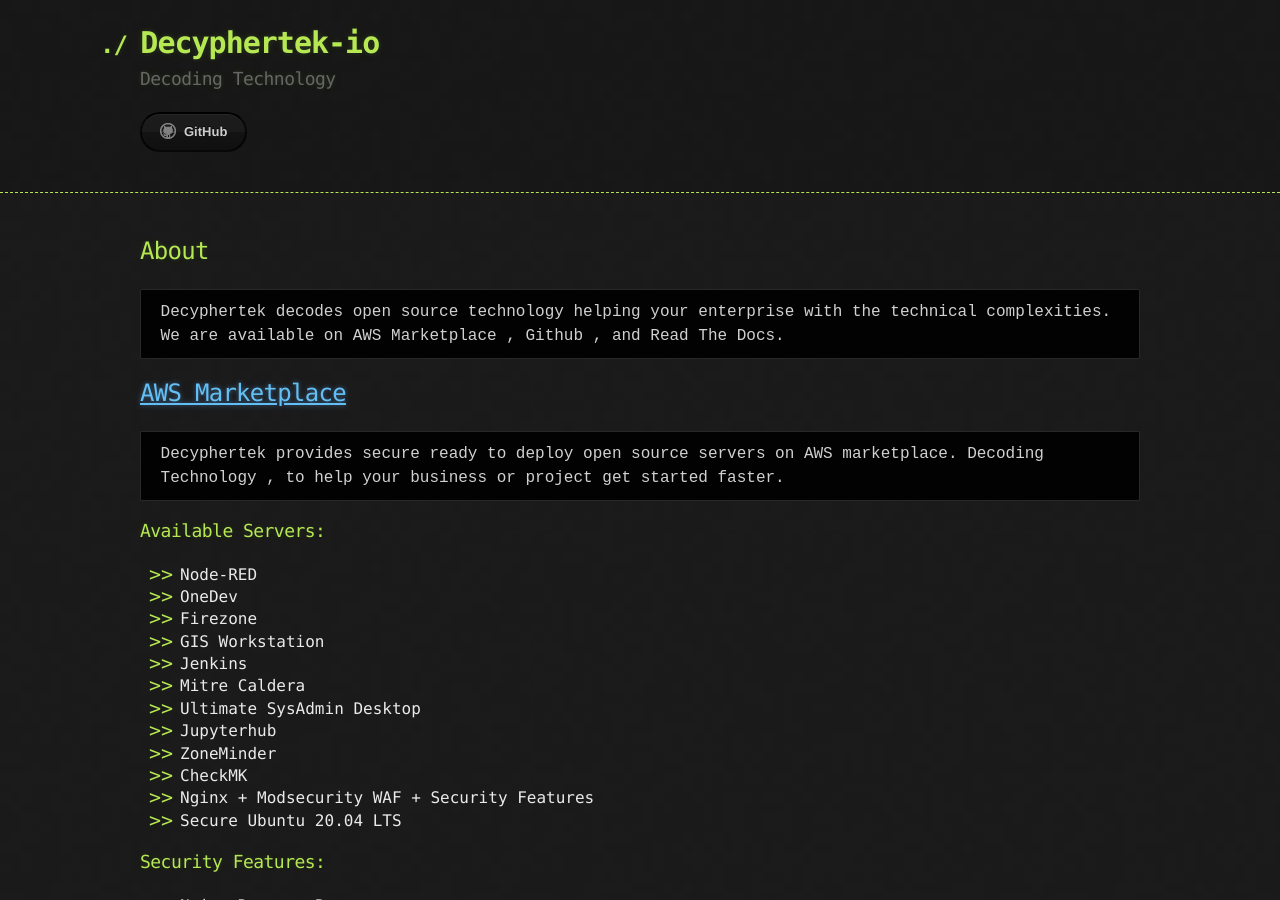
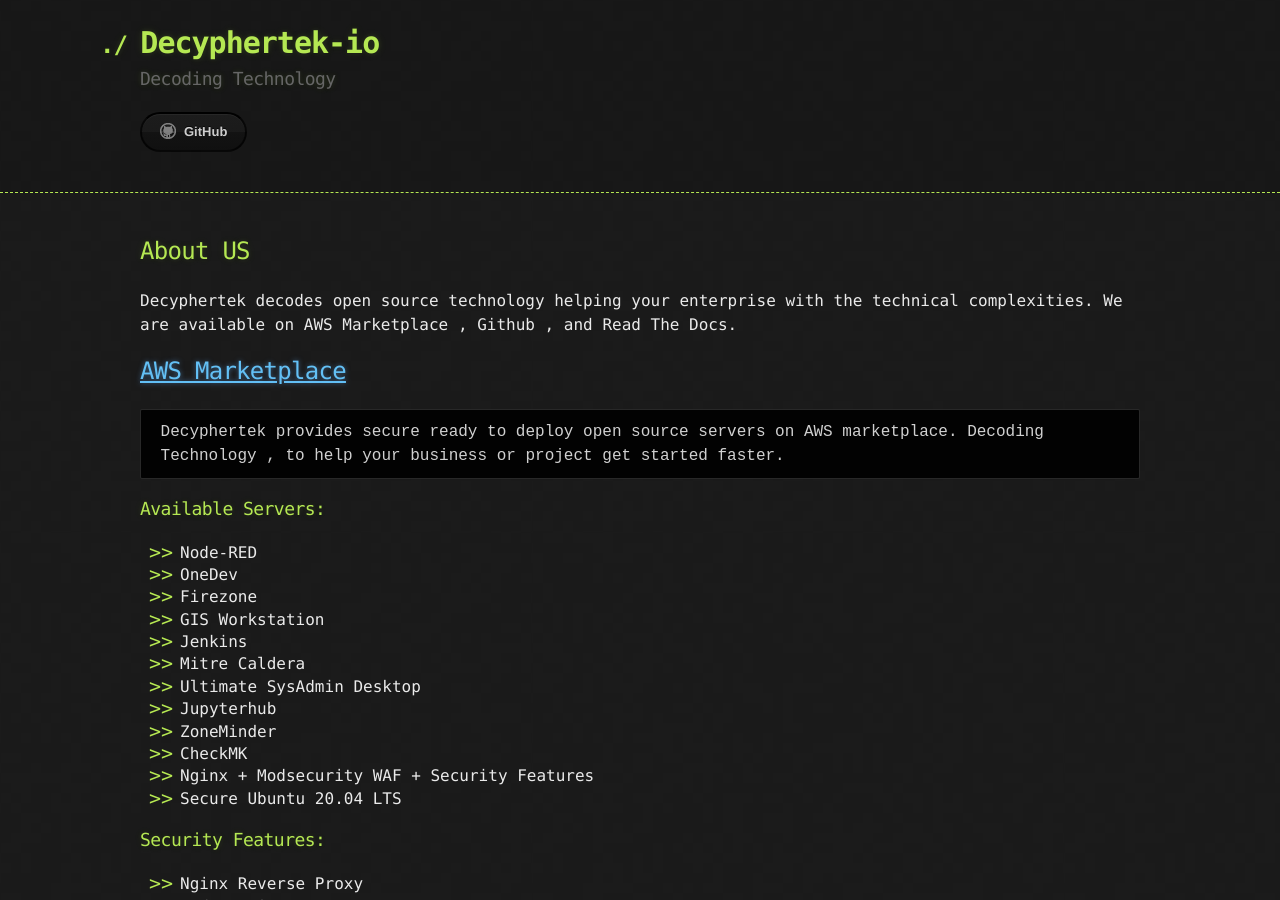
Before and after one commit to decyphertek-io/decyphertek-io.github.io, a Jekyll site: the page built from docs/index.md, in a window 1280 px wide and 900 px high. Built offline with Jekyll 4.4.1, drawn with Linux system fonts in a browser that asks for light colours; our own code applies the rules of GitHub Pages for plain Markdown files.

Commit message:
decyphertek-io

```diff
--- a/docs/index.md
+++ b/docs/index.md
@@ -2,10 +2,10 @@
 layout: default
 ---
 
-## About
+## About US
 
-     Decyphertek decodes open source technology helping your enterprise with the technical complexities.
-     We are available on AWS Marketplace , Github , and Read The Docs.
+Decyphertek decodes open source technology helping your enterprise with the technical complexities.
+We are available on AWS Marketplace , Github , and Read The Docs.
 
 ## [AWS Marketplace](https://aws.amazon.com/marketplace/seller-profile?id=851968a2-7d3c-4a0b-8c33-5351d91aaef1)
 
```
